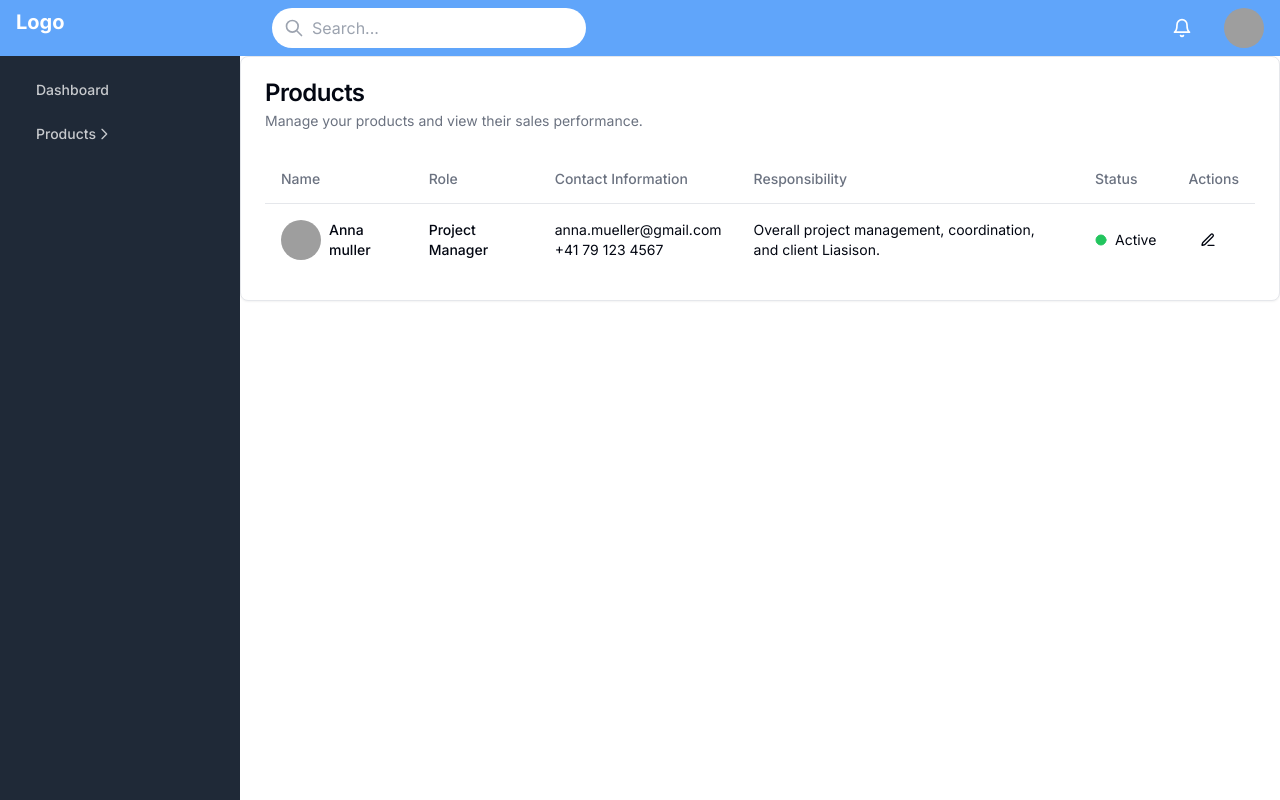
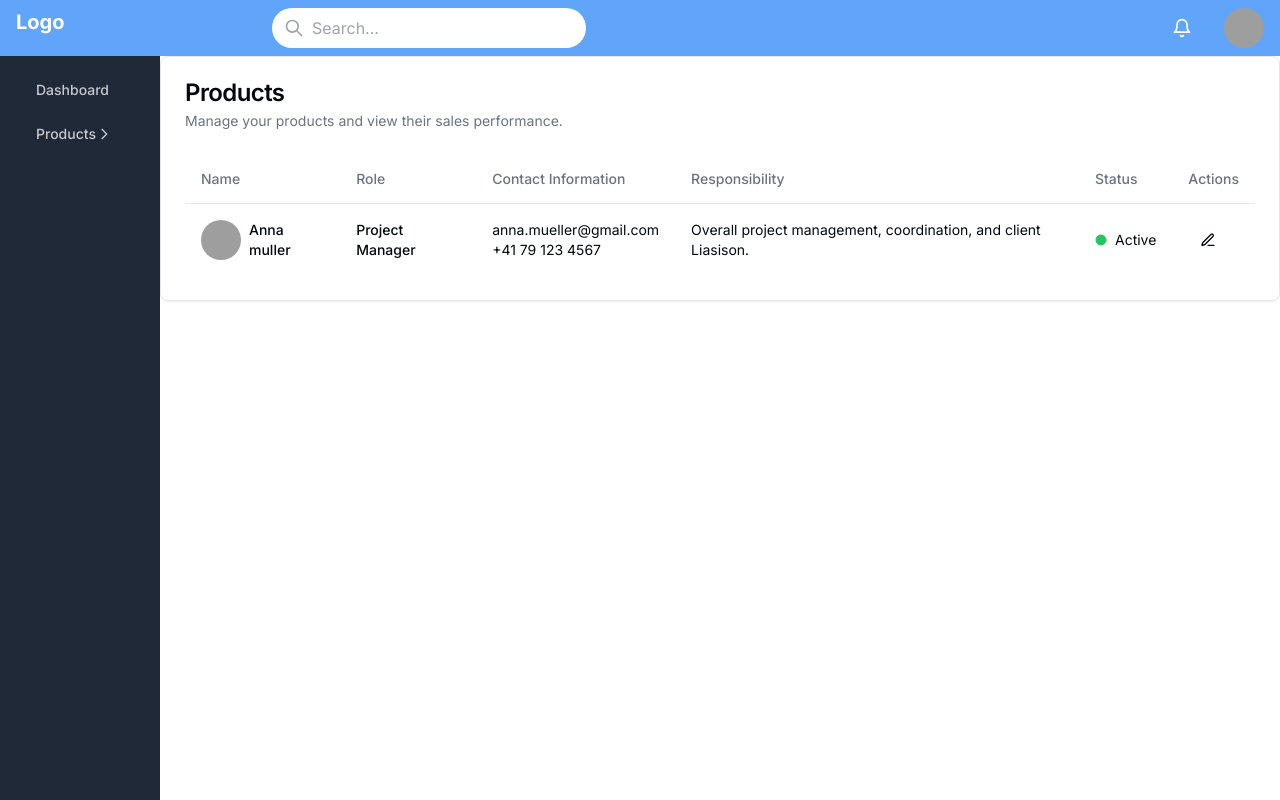
Before and after one commit to ait-varun/Shadcn-components, a Next.js app: page /Dashboard in a window 1280 px wide. Built offline with nearby package versions, Linux system fonts and the light colour scheme; grey boxes are pictures that could not be loaded.

Commit message:
updated html

```diff
--- a/src/app/Dashboard/page.tsx
+++ b/src/app/Dashboard/page.tsx
@@ -5,13 +5,9 @@ import SidebarMenu from "@/components/Sidebar-menu";
 export default function Contact() {
   return (
     <>
-      <Header />
-      <div className="">
-        <SidebarMenu />
-        <main className="md:ml-60">
-          <Products />
-        </main>
-      </div>
+      <main className="md:ml-40">
+        <Products />
+      </main>
     </>
   );
 }
--- a/src/app/layout.tsx
+++ b/src/app/layout.tsx
@@ -3,7 +3,7 @@ import { Inter as FontSans } from "next/font/google";
 import "./globals.css";
 import { cn } from "@/lib/utils";
 import SidebarMenu from "@/components/Sidebar-menu";
-
+import Header from "@/components/Header";
 const fontSans = FontSans({
   subsets: ["latin"],
   variable: "--font-sans",
@@ -26,6 +26,8 @@ export default function RootLayout({
           "min-h-screen bg-background font-sans antialiased  ",
           fontSans.variable
         )}>
+        <Header />
+        <SidebarMenu />
         {/* <SidebarMenu /> */}
         {children}
       </body>
--- a/src/components/Products.tsx
+++ b/src/components/Products.tsx
@@ -41,7 +41,7 @@ export default function Products() {
           </CardDescription>
         </CardHeader>
         <CardContent>
-          <Table className="w-full md:auto">
+          <Table>
             <TableHeader>
               <TableRow>
                 <TableHead>Name</TableHead>
--- a/src/components/Sidebar-menu.tsx
+++ b/src/components/Sidebar-menu.tsx
@@ -4,7 +4,7 @@ export default function SidebarMenu() {
   return (
     <>
       {/* Sidebar */}
-      <div className="md:w-60  h-screen flex-1 fixed  hidden md:flex bg-gray-800 ">
+      <div className="md:w-40  h-screen  fixed  hidden md:flex bg-gray-800 ">
         <div className="py-4 px-3">
           {/* Main Menu Items */}
           <ul className="space-y-2">
@@ -39,7 +39,7 @@ export default function SidebarMenu() {
                 </span>
               </a>
               {/* Submenu */}
-              <div className="absolute left-full top-0 z-10 w-48 bg-gray-800 rounded-md opacity-0 invisible group-hover:visible group-hover:opacity-100 transition-all">
+              <div className="absolute left-full top-0 z-30 w-48 bg-gray-800  opacity-0 invisible group-hover:visible group-hover:opacity-100 transition-all">
                 <ul className="py-1 space-y-1">
                   <li className="relative group2">
                     <a
@@ -63,7 +63,7 @@ export default function SidebarMenu() {
                       </span>
                     </a>
                     {/* Nested Submenu */}
-                    <div className="absolute left-full top-0 z-10 w-48 bg-gray-800 rounded-md invisible  group2-hover:visible transition-all">
+                    <div className="absolute left-full top-0 z-30 w-48 bg-gray-800  invisible  group2-hover:visible transition-all">
                       <ul className="py-1 space-y-1">
                         <li>
                           <a
```
